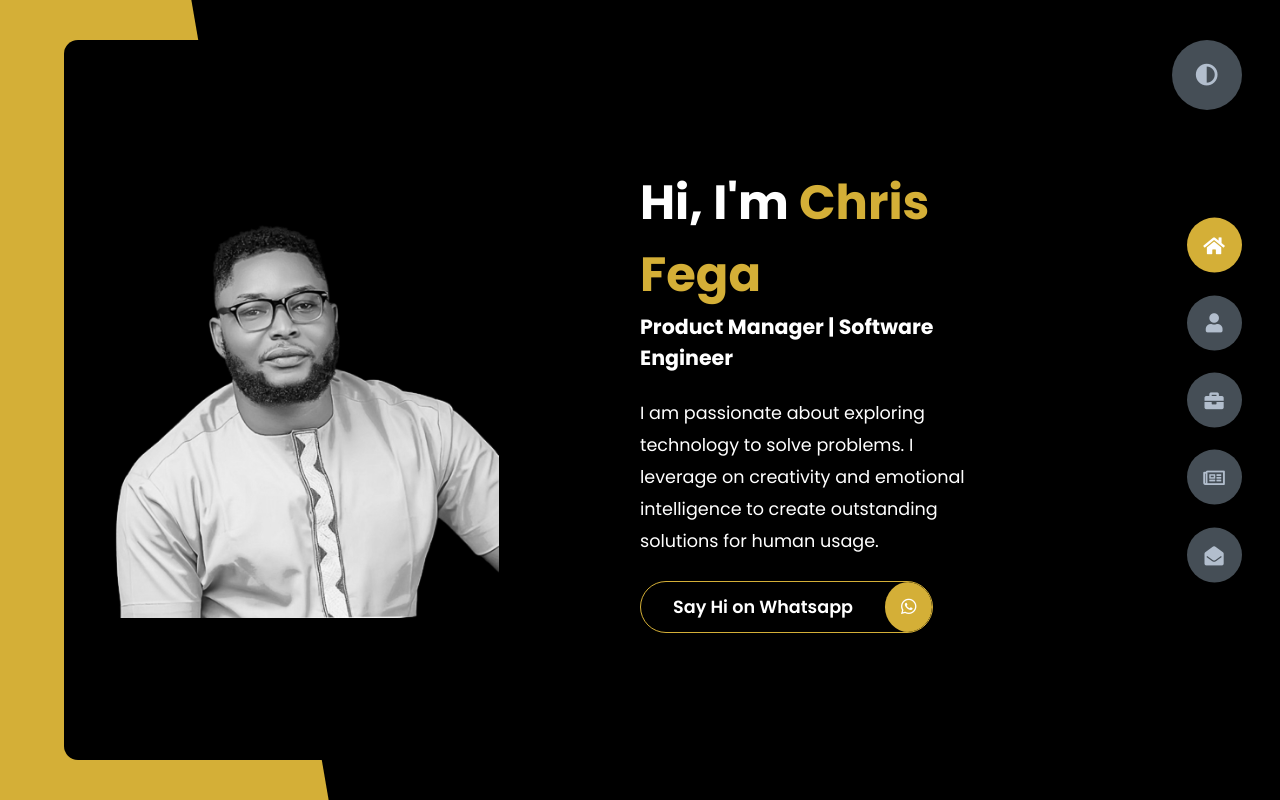
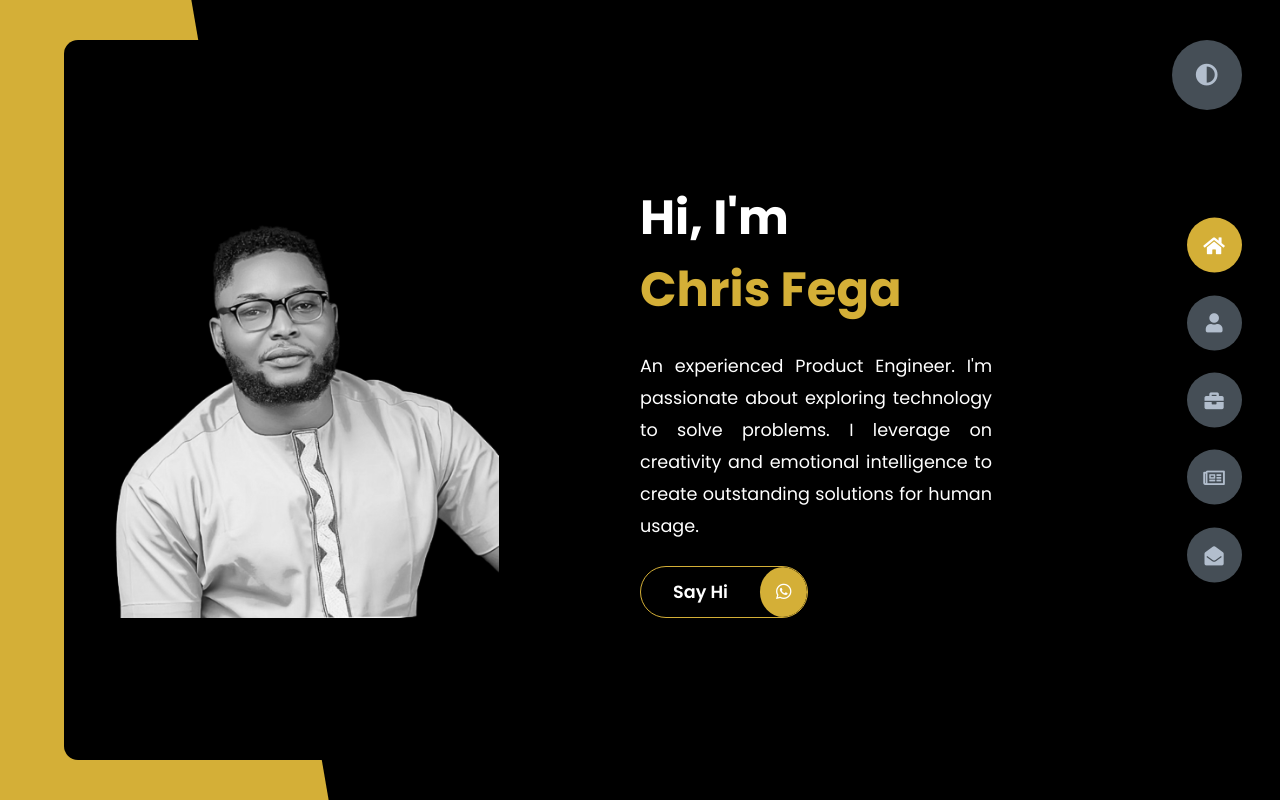
Before and after one commit to krixfega/portfolio, a plain HTML site: page index.html in a window 1280 px wide. Drawn offline with Linux system fonts and the light colour scheme.

Commit message:
commit on 'main'

```diff
--- a/index.html
+++ b/index.html
@@ -5,6 +5,13 @@
     <meta http-equiv="X-UA-Compatible" content="IE=edge">
     <meta name="viewport" content="width=device-width, initial-scale=1.0">
     <title>Chris Fega</title>
+    <!--Favicon-->
+    <link rel="apple-touch-icon" sizes="180x180" href="img/favicon/android-chrome-192x192.png">
+    <link rel="icon" type="image/png" sizes="32x32" href="img/favicon/favicon-32x32.png">
+    <link rel="icon" type="image/png" sizes="16x16" href="img/favicon/favicon-16x16.png">
+    <link rel="manifest" href="img/favicon/site.webmanifest">
+
+
     <link rel="stylesheet" href="styles/styles.css">
     <link rel="preconnect" href="https://fonts.googleapis.com">
     <link rel="preconnect" href="https://fonts.gstatic.com" crossorigin>
@@ -22,15 +29,14 @@
             </div>
             <div class="right-header">
                 <h1 class="name">
-                    Hi, I'm <span>Chris Fega</span>
+                    Hi, I'm <br><span>Chris Fega</span>
                 </h1>
-                <h3>Product Manager | Software Engineer</h3>
-                <p>
-                    I am passionate about exploring technology to solve problems. I leverage on creativity and emotional intelligence to create outstanding solutions for human usage.
+                <p style="text-align: justify;">
+                    An experienced Product Engineer. I'm passionate about exploring technology to solve problems. I leverage on creativity and emotional intelligence to create outstanding solutions for human usage.
                 </p>
                 <div class="btn-con">
                     <a href="https://wa.me/2347052313556" class="main-btn">
-                        <span class="btn-text">Say Hi on Whatsapp</span>
+                        <span class="btn-text">Say Hi</span>
                         <span class="btn-icon"><i class="fab fa-whatsapp"></i></span>
                     </a>
                 </div>
--- a/styles/_media.scss
+++ b/styles/_media.scss
@@ -175,8 +175,6 @@
 }
 
 
-
-
 @media screen and (max-width:1250px){
     .blogs{
         grid-template-columns: repeat(2, 1fr);
@@ -194,9 +192,11 @@
     .blogs{
         grid-template-columns: repeat(1, 1fr);
     }
+
     .portfolios{
         grid-template-columns: repeat(1, 1fr);
     }
+
 }
 
 @media screen and (max-width:1070px){
```
Also changed, not shown: img/favicon/android-chrome-192x192.png (added), img/favicon/android-chrome-512x512.png (added), img/favicon/apple-touch-icon.png (added), img/favicon/favicon-16x16.png (added), img/favicon/favicon-32x32.png (added), img/favicon/favicon.ico (added), img/favicon/site.webmanifest (added), 2 other files.
